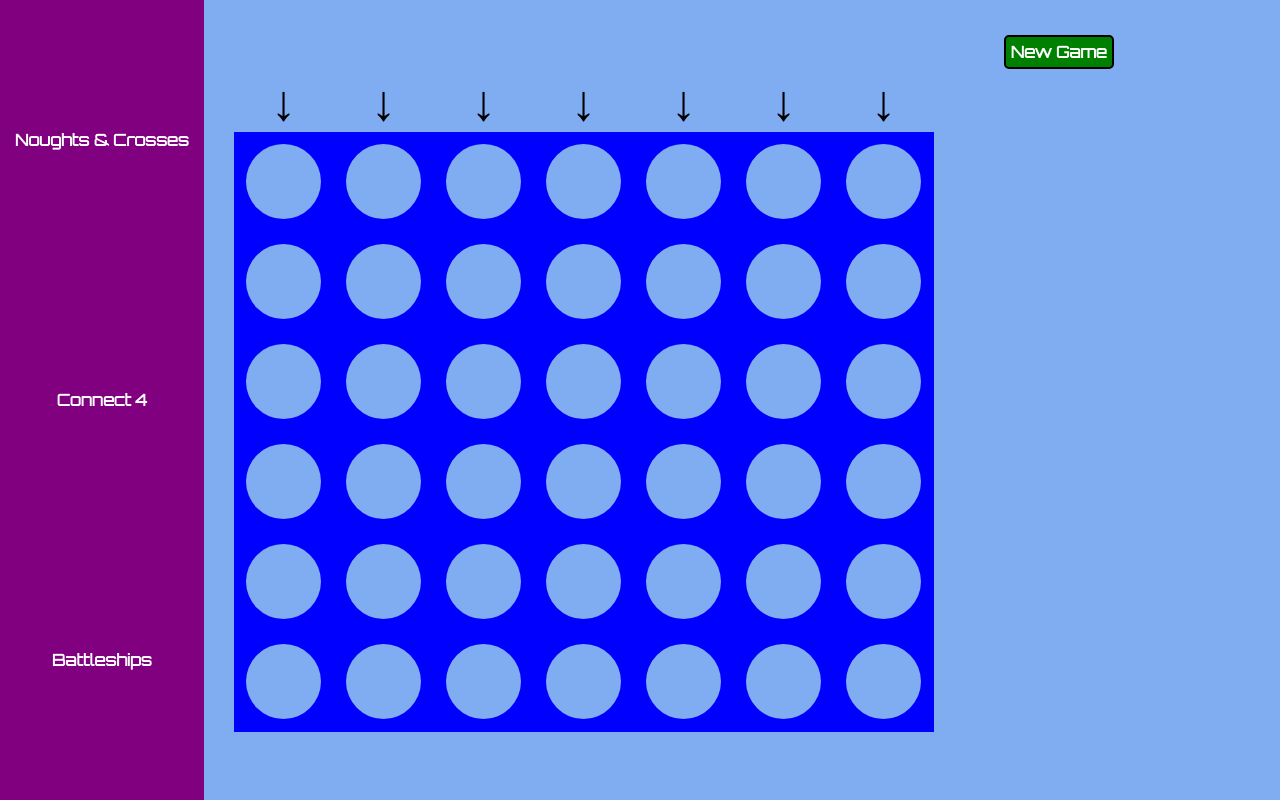
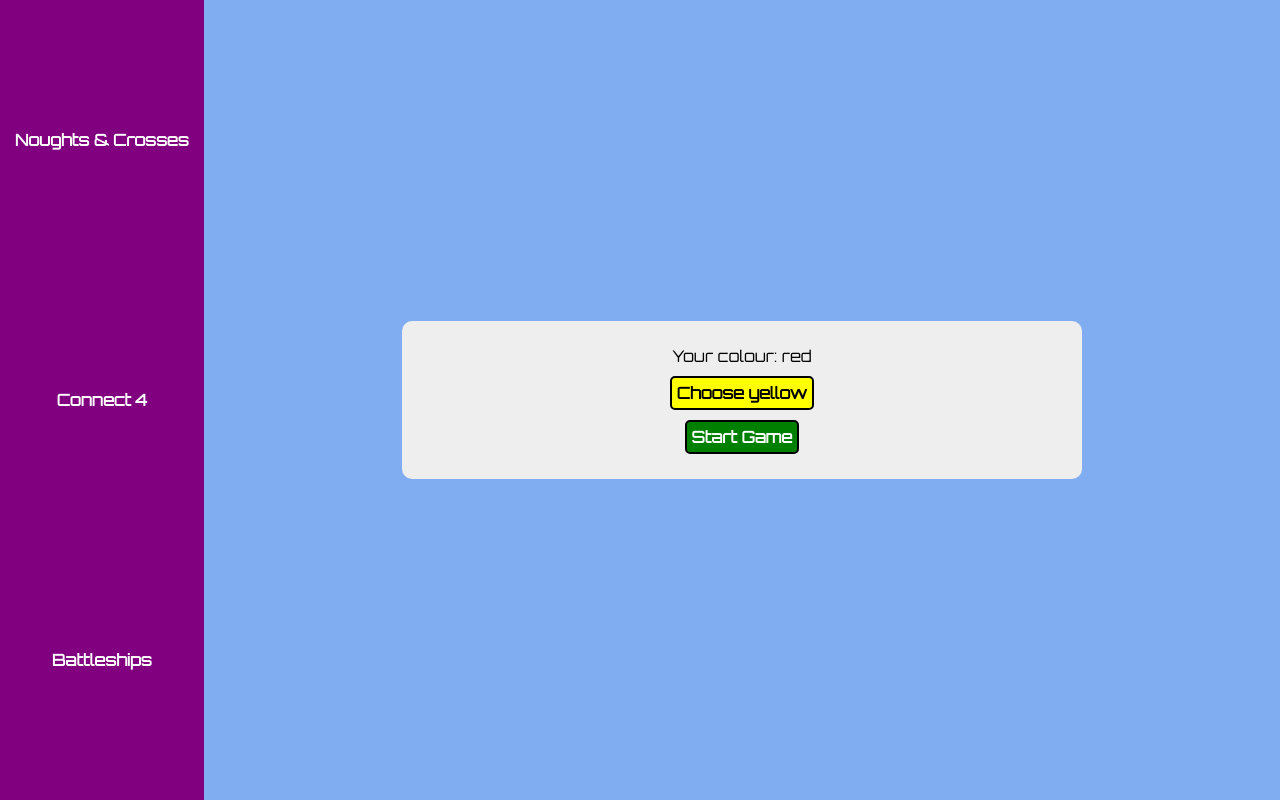
Before and after one commit to KateHoward10/noughts-and-crosses, a React (Create React App) app: page /connect4 in a window 1280 px wide. Built offline with nearby package versions, Linux system fonts and the light colour scheme.

Commit message:
Set colour before starting Connect4

```diff
--- a/src/components/Connect4/index.js
+++ b/src/components/Connect4/index.js
@@ -8,6 +8,7 @@ class Connect4 extends Component {
     cells: emptyCells(),
     winner: '',
     winningCombo: [],
+    myColour: ['red', 'yellow'][Math.round(Math.random())],
     playing: false,
     rolling: false
   };
@@ -18,8 +19,19 @@ class Connect4 extends Component {
         cells: emptyCells(),
         winner: '',
         winningCombo: [],
+        playing: false,
+        rolling: false
+      }
+    );
+  };
+
+  start = () => {
+    this.setState(
+      {
+        cells: emptyCells(),
+        winner: '',
+        winningCombo: [],
         myTurn: Boolean(Math.random() < 0.5),
-        myColour: ['red', 'yellow'][Math.round(Math.random())],
         playing: true,
         rolling: false
       },
@@ -190,7 +202,23 @@ class Connect4 extends Component {
     const computerColour = myColour === 'red' ? 'yellow' : 'red';
     const cellSideLength = Math.min(window.innerWidth, window.innerHeight) / 8;
 
-    return (
+    return !playing && winner === '' ? (
+      <div className="setup">
+        <div className="option-picker">
+          <p>Your colour: {myColour}</p>
+          <button
+            onClick={this.changeColour}
+            style={{
+              backgroundColor: computerColour,
+              color: computerColour === 'yellow' ? 'black' : 'white'
+            }}
+          >
+            Choose {computerColour}
+          </button>
+        </div>
+        <button onClick={this.start}>Start Game</button>
+      </div>
+    ) : (
       <div className="console">
         <div className="game">
           <div className="arrows" style={{ gridTemplateColumns: `repeat(7, ${cellSideLength}px)` }}>
@@ -237,21 +265,7 @@ class Connect4 extends Component {
         <div className="controls">
           <button onClick={this.reset}>New Game</button>
           {playing && (
-            <React.Fragment>
-              <p>{myTurn ? 'Your turn' : "The computer's turn"}</p>
-              <div className="option-picker">
-                <p>Your colour: {myColour}</p>
-                <button
-                  onClick={this.changeColour}
-                  style={{
-                    backgroundColor: computerColour,
-                    color: computerColour === 'yellow' ? 'black' : 'white'
-                  }}
-                >
-                  Choose {computerColour}
-                </button>
-              </div>
-            </React.Fragment>
+            <p>{myTurn ? 'Your turn' : "The computer's turn"}</p>
           )}
           {winner === 'me' ? (
             <h2>You win!</h2>
```
